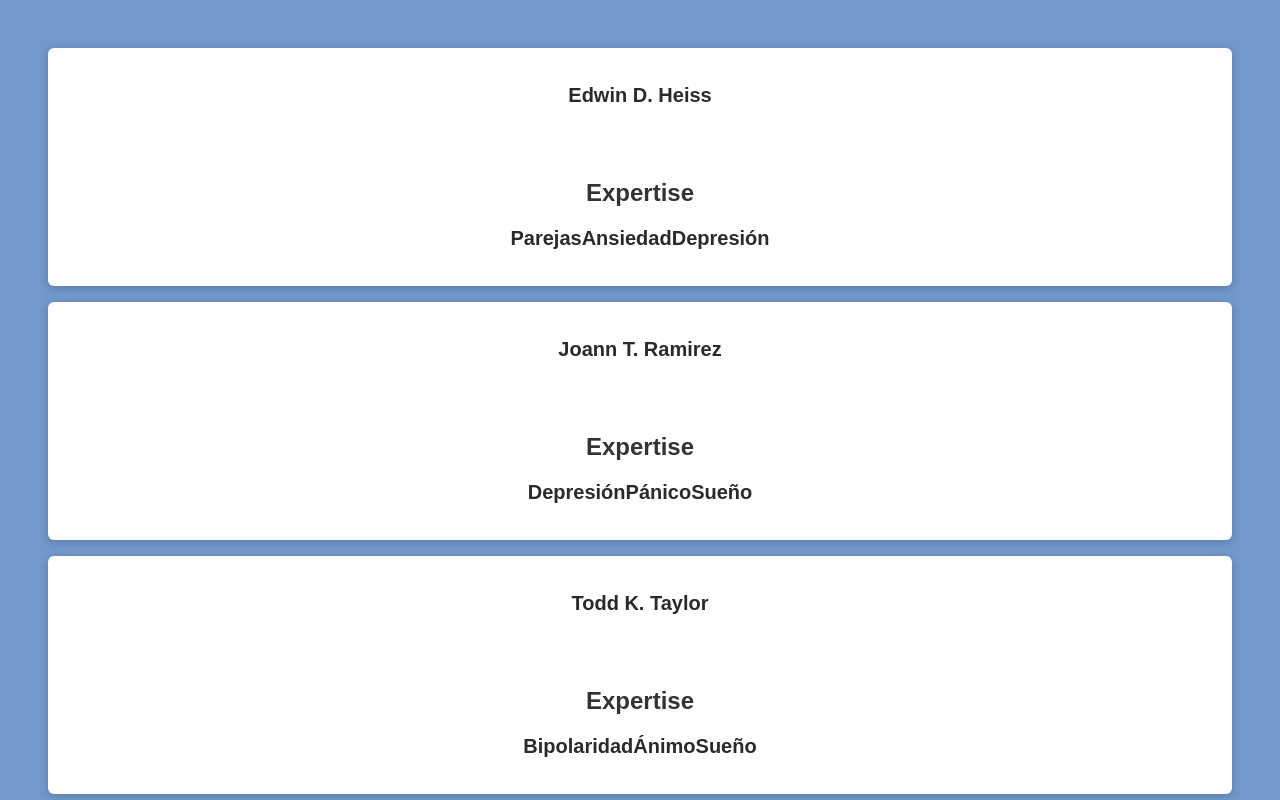
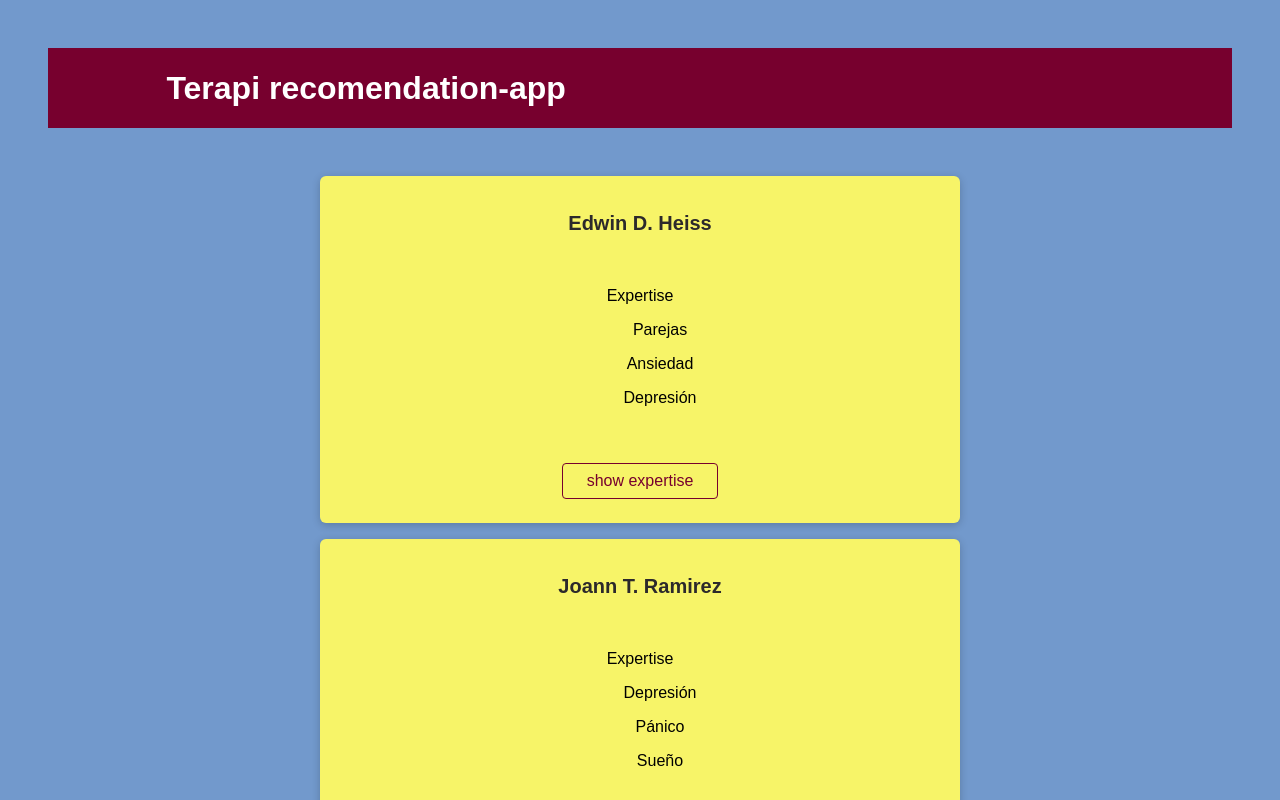
Before and after one commit to Kavery-pm/recomedation-app, a React (Create React App) app: page / in a window 1280 px wide. Shown: the top 800 px of the page. Built offline with nearby package versions, Linux system fonts and the light colour scheme.

Commit message:
added a layout wrapper component

```diff
--- a/src/App.js
+++ b/src/App.js
@@ -1,11 +1,13 @@
+import Header from "./components/header";
+import Layout from "./components/Layout";
 import RecomendationList from "./components/recomendation-list";
 
 
 function App() {
   return (
-   <div>
-   <RecomendationList></RecomendationList>
-   </div>
+  <Layout>
+    <RecomendationList></RecomendationList>
+  </Layout>
   );
 }
 
--- /dev/null
+++ b/src/components/Layout.js
@@ -0,0 +1,11 @@
+import Header from "./header";
+import classes from './Layout.module.css';
+const Layout = (props)=>{
+    return <div>
+      <Header></Header>
+        <main className={classes.main}>
+            {props.children}
+        </main>
+    </div>
+    }
+    export default Layout;
--- /dev/null
+++ b/src/components/Layout.module.css
@@ -0,0 +1,5 @@
+.main {
+    margin: 3rem auto;
+    width: 90%;
+    max-width: 40rem;
+  }
--- /dev/null
+++ b/src/components/header.js
@@ -0,0 +1,10 @@
+import classes from './header.module.css';
+const Header = ()=>{
+return(
+    <header className={classes.header}>
+ <div className={classes.logo}>Terapi recomendation-app</div>
+    </header>
+)
+
+}
+export default Header;
--- /dev/null
+++ b/src/components/header.module.css
@@ -0,0 +1,15 @@
+.header {
+    width: 100%;
+    height: 5rem;
+    display: flex;
+    align-items: center;
+    justify-content: space-between;
+    background-color: #77002e;
+    padding: 0 10%;
+  }
+
+  .logo {
+    font-size: 2rem;
+    color: white;
+    font-weight: bold;
+  }
--- a/src/components/recomendation-item.js
+++ b/src/components/recomendation-item.js
@@ -24,24 +24,31 @@ const RecomendationItem = (props) => {
   });
   const content = [...x, ...y, ...z];
 
-return(
+  return (
     <React.Fragment>
       {content.map((recomendation) => (
-        <li className={classes.item}>
+        <li className={classes.item} key={recomendation.id}>
           <Card>
             <div className={classes.content}>
               <h3>{recomendation.psychologist.name}</h3>
             </div>
+
             <div className={classes.content}>
-             <h2>Expertise</h2>
-            <h3>{recomendation.psychologist.expertise}</h3>
+              <span>Expertise</span>
+              {recomendation.psychologist.expertise.map((item) => (
+                <ul>
+                  <li>{item}</li>
+                </ul>
+              ))}
+            </div>
+
+            <div className={classes.actions}>
+              <button>show expertise</button>
             </div>
           </Card>
-      </li>))}
+        </li>
+      ))}
     </React.Fragment>
-      )
-
-
-
+  );
 };
 export default RecomendationItem;
--- a/src/components/recomendationItem.module.css
+++ b/src/components/recomendationItem.module.css
@@ -24,6 +24,9 @@
     font-size: 1.25rem;
     color: #2c292b;
   }
+  .content ul{
+    list-style: none;
+  }
 
   .actions {
     padding: 1.5rem;
--- a/src/ui/Card.module.css
+++ b/src/ui/Card.module.css
@@ -1,5 +1,5 @@
 .card {
-    background-color: white;
+    background-color: rgb(247, 244, 104);
     border-radius: 6px;
     box-shadow: 0 2px 8px rgba(0, 0, 0, 0.2);
   }
```
Lines whose indentation alone changed are shown as unchanged.
